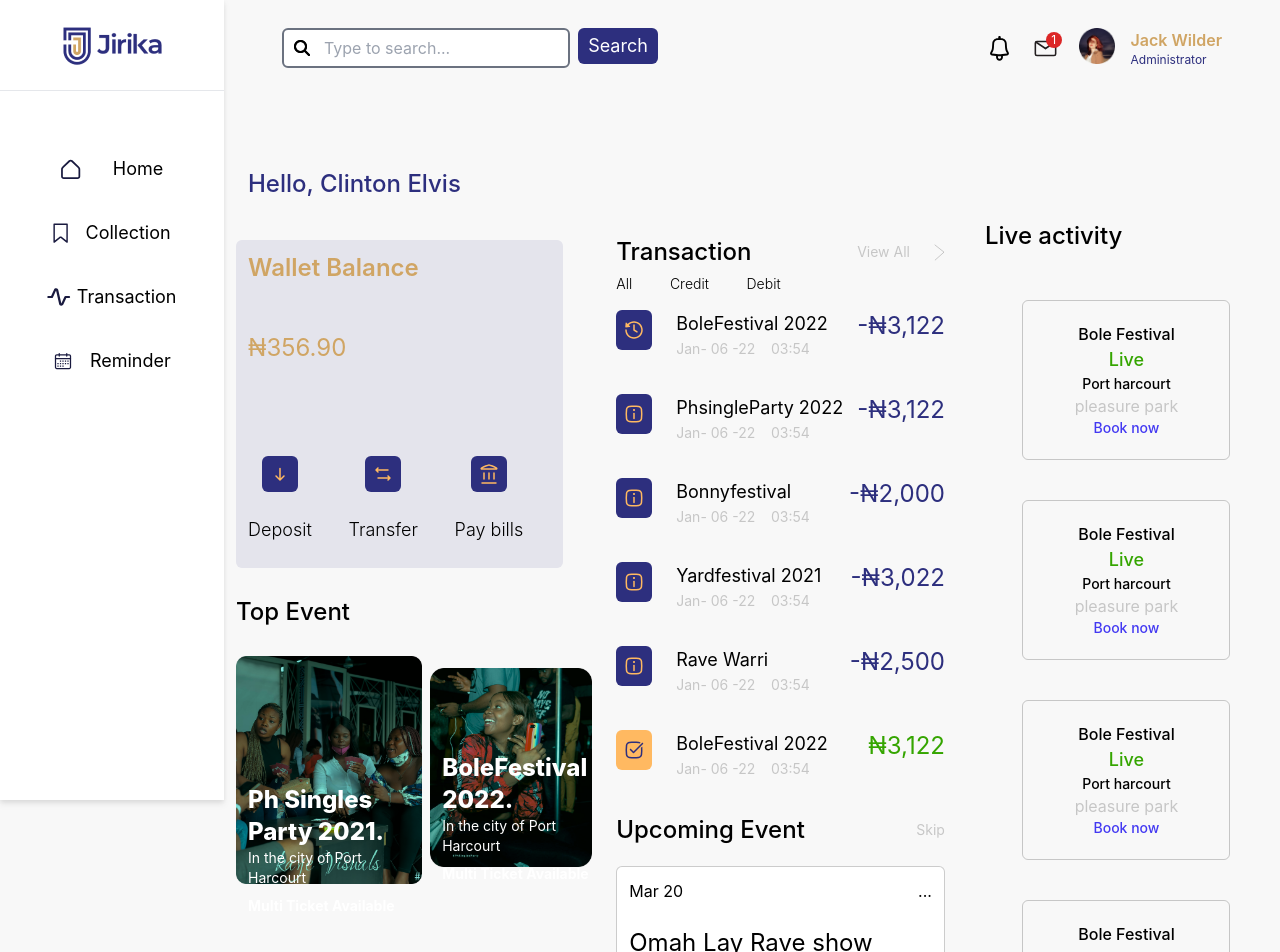
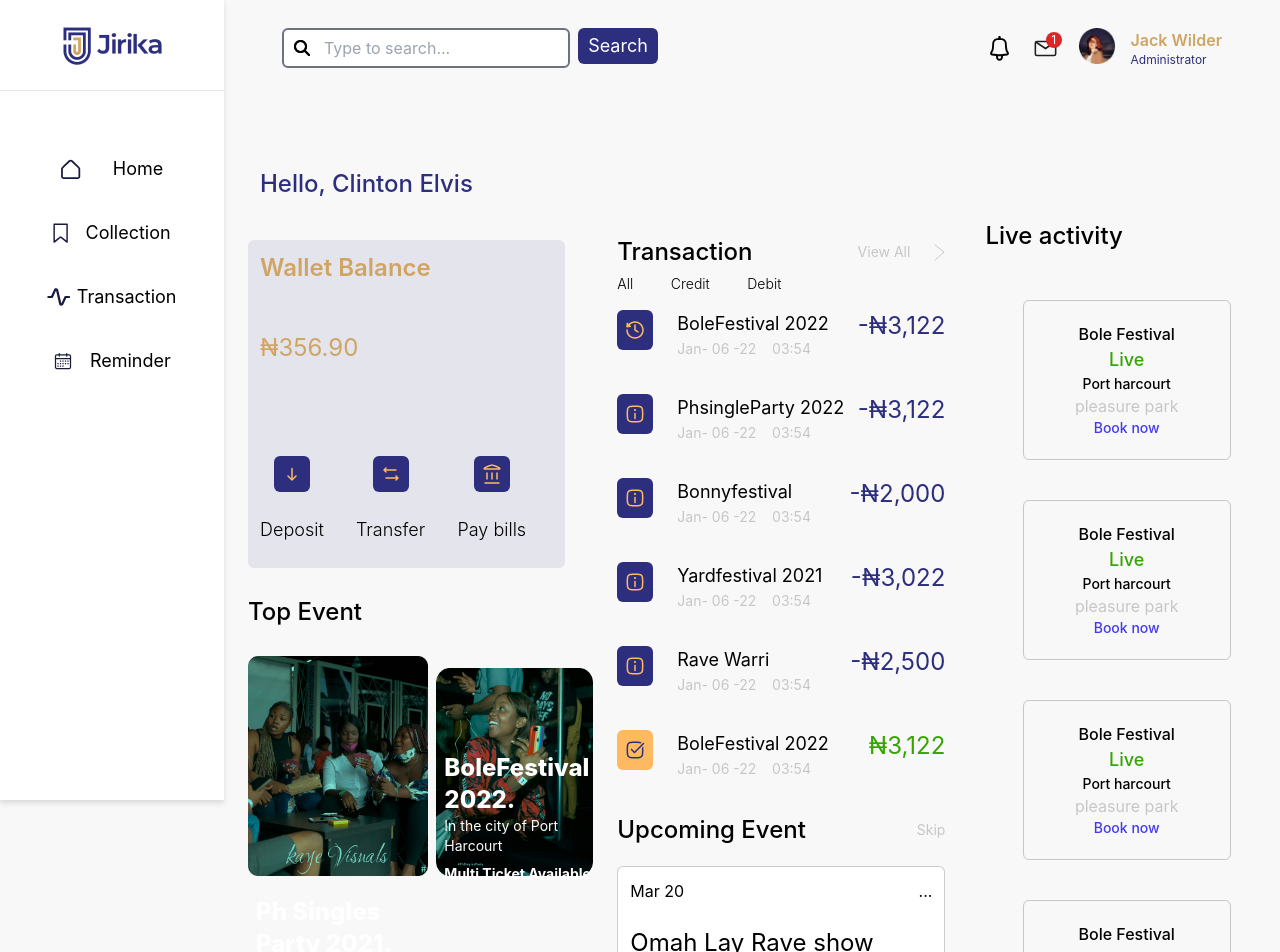
Before and after one commit to Enobaks/jirika, a React (Create React App) app: page / in a window 1280 px wide. Shown: the top 952 px of the page. Built offline with nearby package versions, Linux system fonts and the light colour scheme.

Commit message:
concluded ipad responsiveness

```diff
--- a/src/pages/home.js
+++ b/src/pages/home.js
@@ -7,7 +7,7 @@ const Home = () => {
     <div className="home-wrap w-full p-3">
       <div className="flex flex-col lg:flex-row gap-2">
         {/* Greeting */}
-        <div className="greetings w-11/12 lg:w-2/5">
+        <div className="greetings w-full md:pl-3  lg:w-2/5">
           <h1 className="text-2xl font-medium text-primary p-3">
             Hello, Clinton Elvis{" "}
           </h1>
@@ -96,9 +96,13 @@ const Home = () => {
           </div>
           <h5 className="mt-7 text-2xl font-medium">Top Event</h5>
           <div className="picture-wrap mt-7 flex">
-            <div className="sinlge-party relative">
-              <img src={SinglesParty} alt="Singles Party" />
-              <div className="single-party-text absolute top-60 lg:top-32 left-3">
+            <div className="sinlge-party relative md:flex md:justify-center">
+              <img
+                src={SinglesParty}
+                alt="Singles Party"
+                className="md:w-4/5 lg:w-auto h-auto"
+              />
+              <div className="single-party-text absolute top:0 md:top-60 lg:top-  28 lg:left-2 left-3 md:left-14">
                 <p className="text-2xl text-white font-extrabold">
                   Ph Singles Party 2021.
                 </p>
@@ -110,9 +114,13 @@ const Home = () => {
                 </p>
               </div>
             </div>
-            <div className="bole-festival ml-2 relative pt-3">
-              <img src={BoleFestival} alt="Singles Party" />
-              <div className="single-party-text absolute top-52 lg:top-24 left-3">
+            <div className="bole-festival ml-2 relative pt-3 md:flex md:justify-center">
+              <img
+                src={BoleFestival}
+                alt="Bole Festival"
+                className="md:w-4/5 lg:w-auto h-auto"
+              />
+              <div className="single-party-text absolute top-0 md:top-60 lg:top-24 lg:left-2 md:left-14 left-3">
                 <p className="text-2xl text-white font-extrabold">
                   BoleFestival 2022.
                 </p>
```
